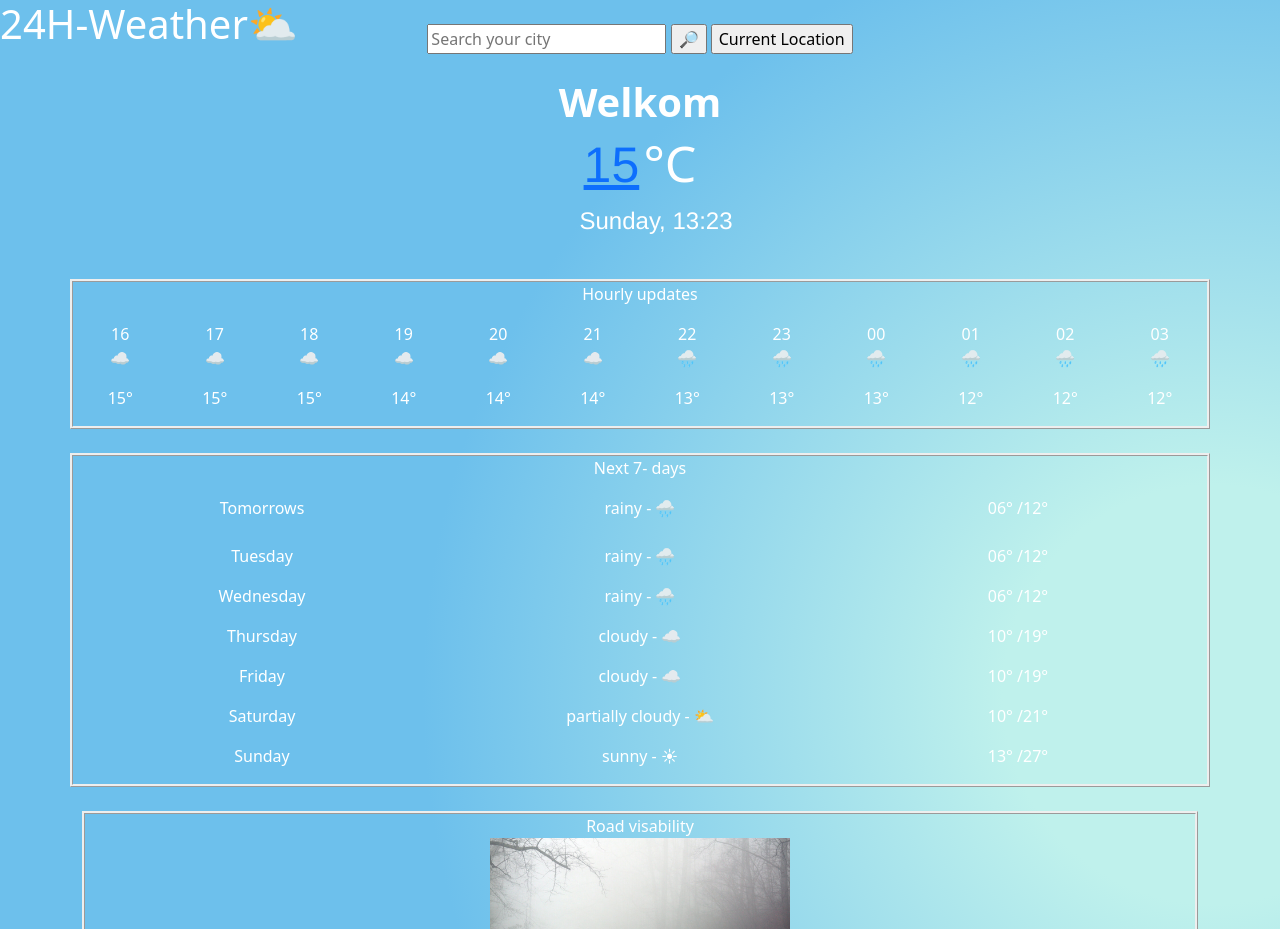
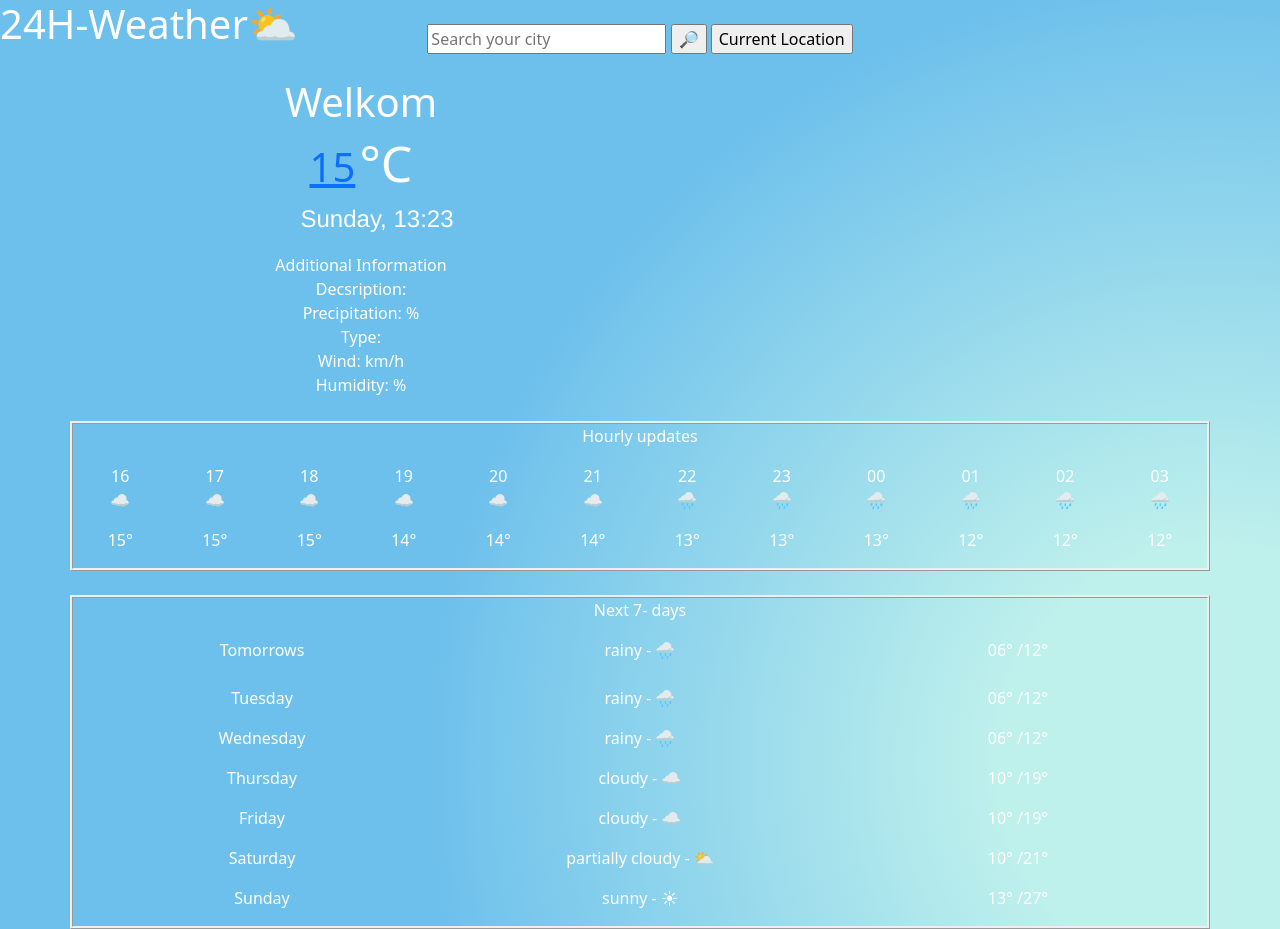
Before and after one commit to nolly-ginger/weatherApp-grit, a website built with Parcel: page index.html in a window 1280 px wide. Shown: the top 929 px of the page. Built offline with nearby package versions, Linux system fonts and the light colour scheme.

Commit message:
html changes

```diff
--- a/index.html
+++ b/index.html
@@ -24,12 +24,29 @@
         <input type="submit" value="Current Location" id="current-Loc" />
       </form>
       <br />
-      <h2><strong>Welkom</strong></h2>
-      <a href="#" id="celcius">15</a>
-      <span id="unit">°C</span>
-      <ul>
-        <li id="date-time"></li>
-      </ul>
+      <div class="col-6">
+        <h2>Welkom</h2>
+        <a href="#" id="degre">15</a>
+        <span id="unit">°C</span>
+        <ul>
+          <li id="date-time"></li>
+        </ul>
+      </div>
+      <div class="col-6">
+        <form class="extra">
+          <label for="prep">Additional Information</label>
+          <br />
+          Decsription: <span id="describe"></span>
+          <br />
+          Precipitation: <span id="precipitation"> </span>%
+          <br />
+          Type: <span id="weatherDescr"> </span>
+          <br />
+          Wind: <span id="wind-speed"> </span>km/h
+          <br />
+          Humidity: <span id="humidity"> </span>%
+        </form>
+      </div>
       <br />
       <div class="row">
         <p>Hourly updates</p>
--- a/myCSS/styling.css
+++ b/myCSS/styling.css
@@ -18,6 +18,11 @@ h1 {
 }
 
 h2 {
+  font-size: 40px;
+  margin-bottom: 0%;
+}
+
+#degre {
   font-size: 40px;
   margin-bottom: 0%;
 }
@@ -57,7 +62,3 @@ img {
 .visability {
   border-style: ridge;
 }
-
-.extra {
-  border-style: ridge;
-}
```
